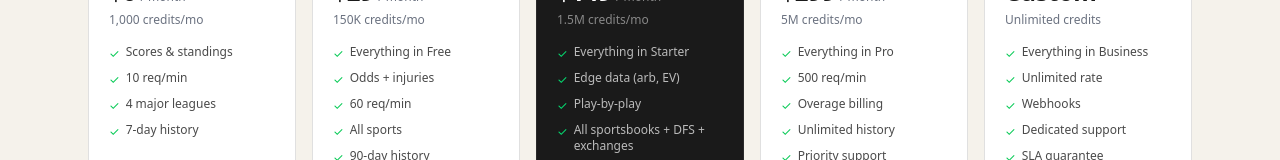
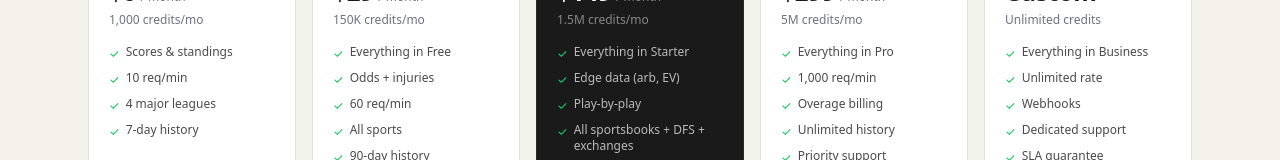
Before and after one commit to ColeW32/MoneyLine-API, a Next.js app in the folder dashboard/: page / in a window 1280 px wide. Shown: the part 3311-3471 px from the top of the page. Built offline with nearby package versions, Linux system fonts and the light colour scheme; no server answers.

Commit message:
Increase business rate limit to 1000 rpm

```diff
--- a/dashboard/src/app/docs/rate-limits/page.tsx
+++ b/dashboard/src/app/docs/rate-limits/page.tsx
@@ -63,7 +63,7 @@ export default function RateLimitsPage() {
             <tr className="border-t border-[#e8e8e8] bg-[#faf9f6]">
               <td className="px-4 py-2.5 font-medium text-[#1a1a1a]">Business</td>
               <td className="px-4 py-2.5">5,000,000</td>
-              <td className="px-4 py-2.5">500</td>
+              <td className="px-4 py-2.5">1,000</td>
               <td className="px-4 py-2.5">All</td>
               <td className="px-4 py-2.5">Yes</td>
               <td className="px-4 py-2.5">$299/mo</td>
--- a/dashboard/src/app/page.tsx
+++ b/dashboard/src/app/page.tsx
@@ -560,7 +560,7 @@ export default function LandingPage() {
               </p>
               <p className="text-xs ml-text-gray mt-1 mb-4">5M credits/mo</p>
               <ul className="space-y-2 flex-1">
-                {['Everything in Pro', '500 req/min', 'Overage billing', 'Unlimited history', 'Priority support'].map((f) => (
+                {['Everything in Pro', '1,000 req/min', 'Overage billing', 'Unlimited history', 'Priority support'].map((f) => (
                   <li key={f} className="flex items-start gap-1.5 text-xs ml-text-muted">
                     <span className="text-green-500 mt-0.5">&#10003;</span> {f}
                   </li>
```
Also changed, not shown: 2 other files (tests, documents, lock files or other folders).
